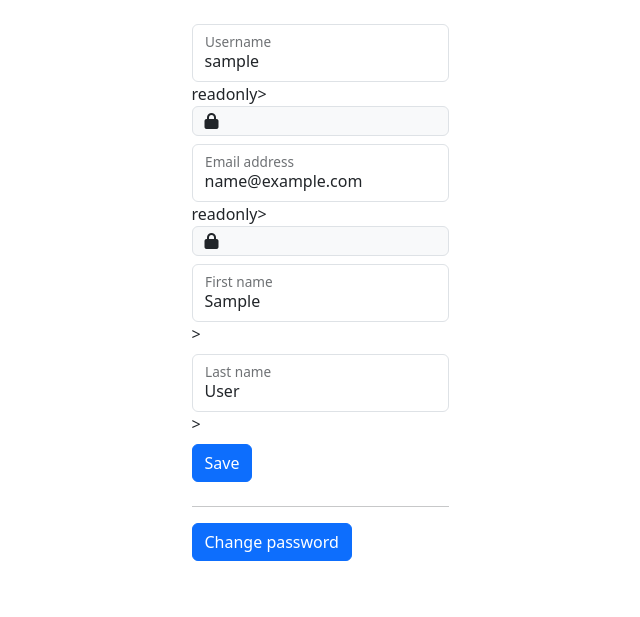
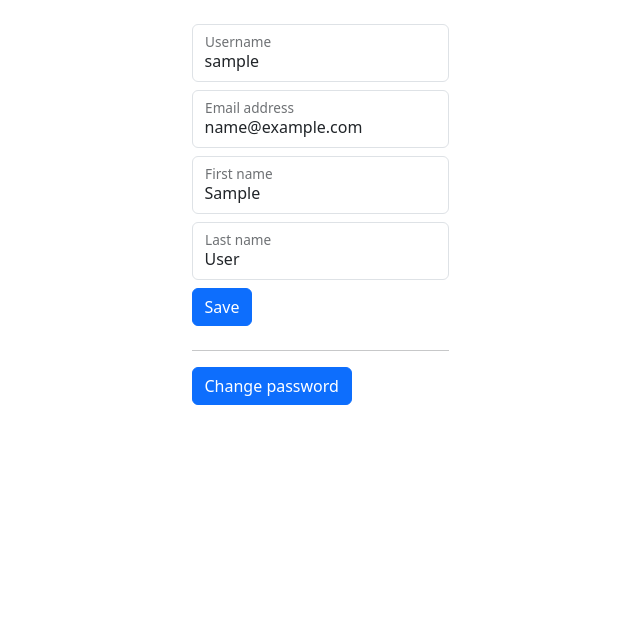
Before and after one commit to alekseybeloded/football_injuries, a Django app: page /profile/ in a window 1280 px wide. Shown: the part 113-730 px from the top of the page, without its empty margins (320-960 px from the left). Run offline with Django 4.2, Linux system fonts and the light colour scheme; the visitor is signed in with stand-in values (Sample User, id 1); some libraries are stand-ins or nearby versions.

```diff
--- a/sportinj/account/templates/account/profile.html
+++ b/sportinj/account/templates/account/profile.html
@@ -9,11 +9,7 @@
     {% include 'includes/messages.html' %}
 
     {% for field in form %}
-      {% if field.name == 'username' or field.name == 'email' %}
-        {% include 'includes/form_field.html' with field=field readonly=True %}
-      {% else %}
-        {% include 'includes/form_field.html' with field=field %}
-      {% endif %}
+      {% include 'includes/form_field.html' with field=field %}
     {% endfor %}
 
     <button type="submit" class="btn btn-primary form-floating mb-2">Save</button>
--- a/sportinj/account/templates/includes/form_field.html
+++ b/sportinj/account/templates/includes/form_field.html
@@ -1,19 +1,11 @@
 <div class="form-floating mb-2">
   <input type="{{ field.field.widget.input_type }}"
-         class="form-control{% if field.errors %} is-invalid{% endif %}"
-         id="{{ field.id_for_label }}"
-         name="{{ field.name }}"
-         placeholder="{{ field.label }}"
-         value="{{ field.value|default_if_none:'' }}">
-         {% if readonly %}readonly{% endif %}>
+    class="form-control{% if field.errors %} is-invalid{% endif %}"
+    id="{{ field.id_for_label }}"
+    name="{{ field.name }}"
+    placeholder="{{ field.label }}"
+    value="{{ field.value|default_if_none:'' }}">
   <label for="{{ field.id_for_label }}">{{ field.label }}</label>
-
-  {% if readonly %}
-    <span class="input-group-text" title="Editing is not allowed">
-      <i class="fas fa-lock"></i>
-    </span>
-  <label for="{{ field.id_for_label }}">{{ field.label }}</label>
-  {% endif %}
 
   {% if field.errors %}
   <div class="invalid-feedback d-block">
```
